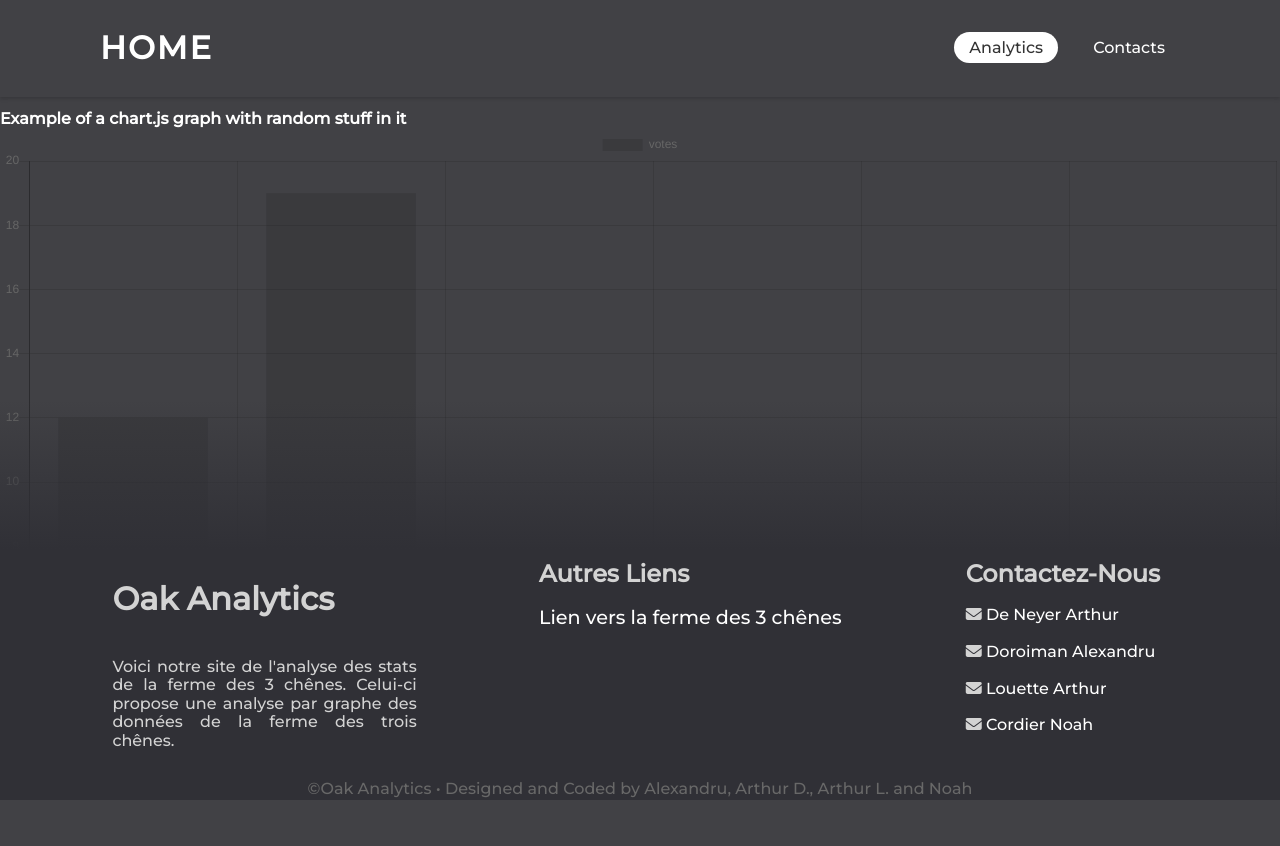
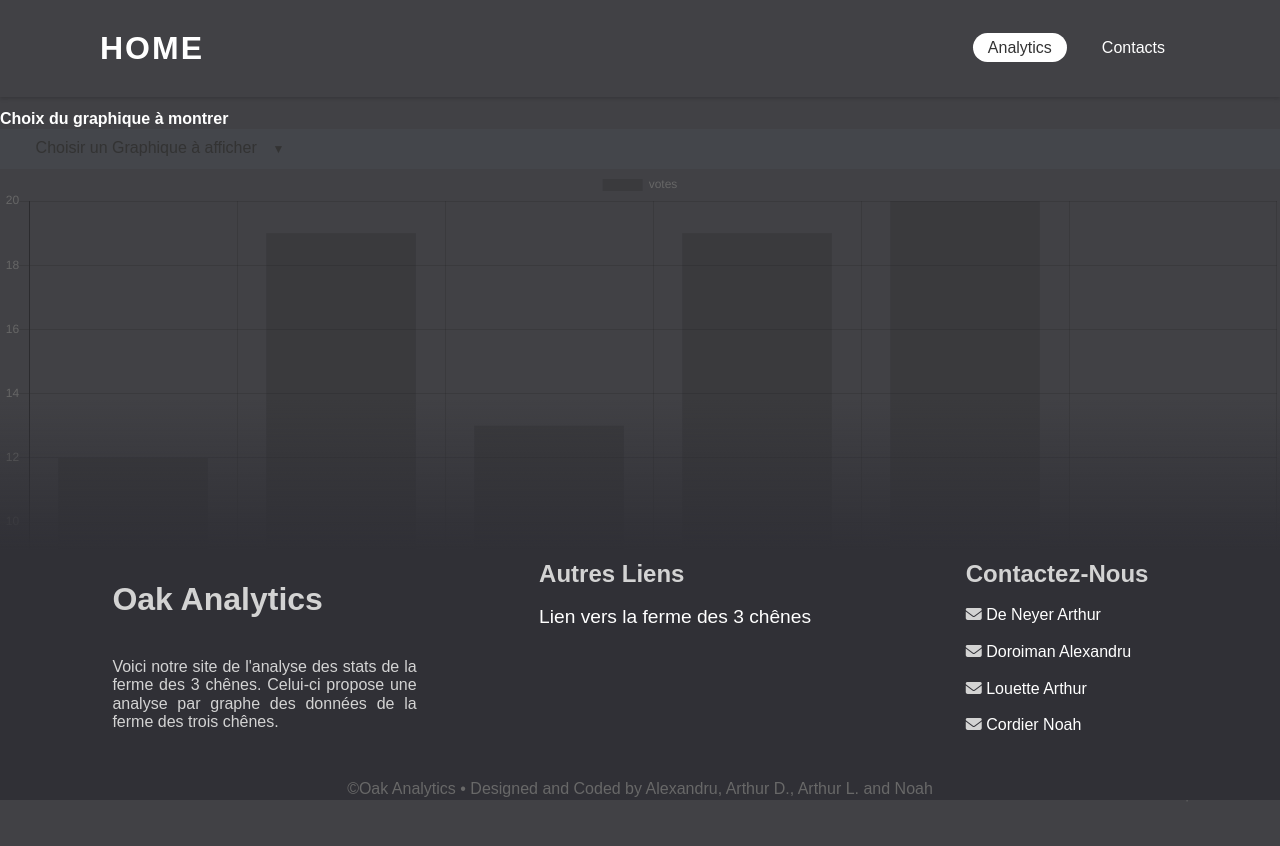
Before and after one commit to GaecKo/P2_Vincent_9, a Flask app: page /analytics in a window 1280 px wide. Before the commit the page ends 800 px from the top, so only its background shows below. Run offline with Flask 2, Linux system fonts and the light colour scheme; some libraries are stand-ins or nearby versions.

Commit message:
ajout d'un menu déroulant dans analytics

```diff
--- a/flaskr/static/style.css
+++ b/flaskr/static/style.css
@@ -214,3 +214,87 @@ img
     position: absolute;
     vertical-align: bottom;
 }
+
+/* code css pour le menu déroulant situé dans Analytics pour afficher l'un des 4 graphes*/
+*{
+    margin:0px;
+    padding:0px;
+    font-family:Avenir,sans-serif;
+}
+
+nav {
+    width:100%;
+    margin:0 auto;
+    background-color:#44464B;
+    position:sticky;
+    top:0px;
+}
+
+nav ul {
+    list-style-type: none;
+}
+
+nav ul li{
+    float:left;
+    width:25%;
+    text-align:center;
+    position:relative;
+}
+
+nav ul::after{
+    content:"";
+    display:table;
+    clear:both;
+}
+
+nav a{
+    display:block;
+    text-decoration:none;
+    color:#333;
+    border-bottom:2px solid transparent;
+    padding:10px 0px;
+}
+
+nav a:hover{
+    color:orange;
+    border-bottom:2px solid gold;
+}
+
+.sous{
+    display:none;
+    box-shadow:0px 1px 2px #CCC;
+    background-color:white;
+    position:absolute;
+    width:100%;
+    z-index:1000;
+}
+
+nav > ul li:hover .sous{
+    display:block;
+}
+
+.sous li{
+    float:none;
+    width:100%;
+    text-align:left;
+}
+
+.sous a{
+    padding:10px;
+    border-bottom:none;
+}
+
+.sous a:hover{
+    border-bottom:none;
+    background-color:RGBa(200,200,200,0.1);
+}
+
+.deroulant > a::after{
+    content:" ▼";
+    font-size: 12px;
+}
+
+.conteneur{
+  margin: 50px 20px;
+  height: 1500px;
+}
--- a/flaskr/templates/analytics.html
+++ b/flaskr/templates/analytics.html
@@ -6,7 +6,18 @@ La ferme des 3 chênes: Analytics
 
 
 {% block content %}
-    <h4>Example of a chart.js graph with random stuff in it</h4>
+    <h4>Choix du graphique à montrer</h4>
+    <nav>
+        <ul>
+            <li class="deroulant"><a href="#">Choisir un Graphique à afficher &ensp;</a>
+                <ul class="sous">
+                    <li><a href="#" title="Graphe1">Graphique 1</a></li>
+                    <li><a href="#" title="Graphe2">Graphique 2</a></li>
+                    <li><a href="#" title="Graphe3">Graphique 3</a></li>
+                </ul>
+            </li>
+        </ul>
+    </nav>
     <script src="https://cdnjs.cloudflare.com/ajax/libs/Chart.js/2.4.0/Chart.min.js"></script>
     <script type="text/javascript" src="jscript/graph.js"></script>
     <canvas id="graphique" width="200" height="100" ></canvas>
@@ -18,7 +29,7 @@ La ferme des 3 chênes: Analytics
             labels: ['Jean', 'Martine', 'Michel', 'Jules', 'Louise', 'Dominique'],
             datasets: [{
                         label: 'votes',
-                        data: [12, 19, 3, 5, 2, 3]
+                        data: [12, 19, 13, 19, 20, 3]
                     }]
             }
             }
```
